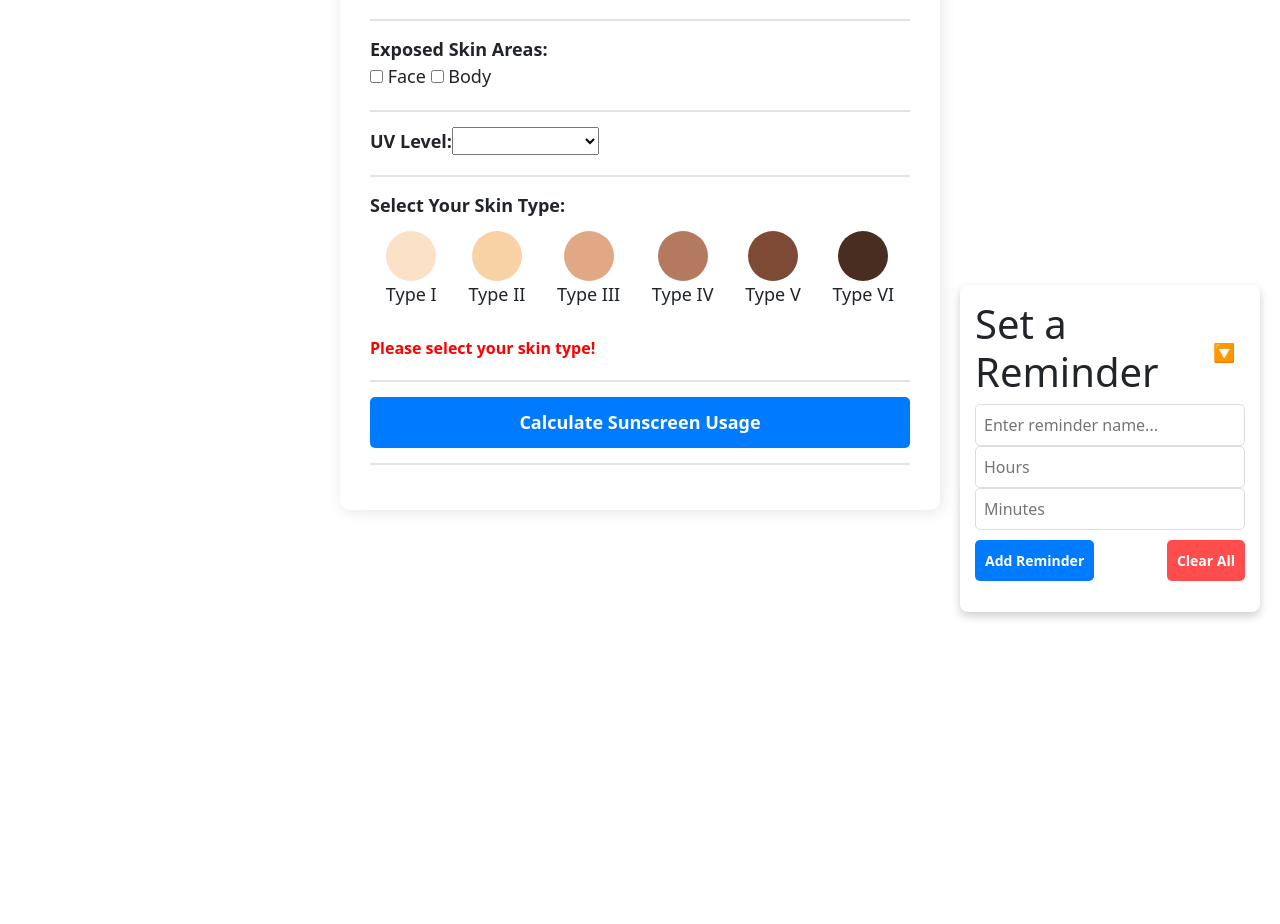
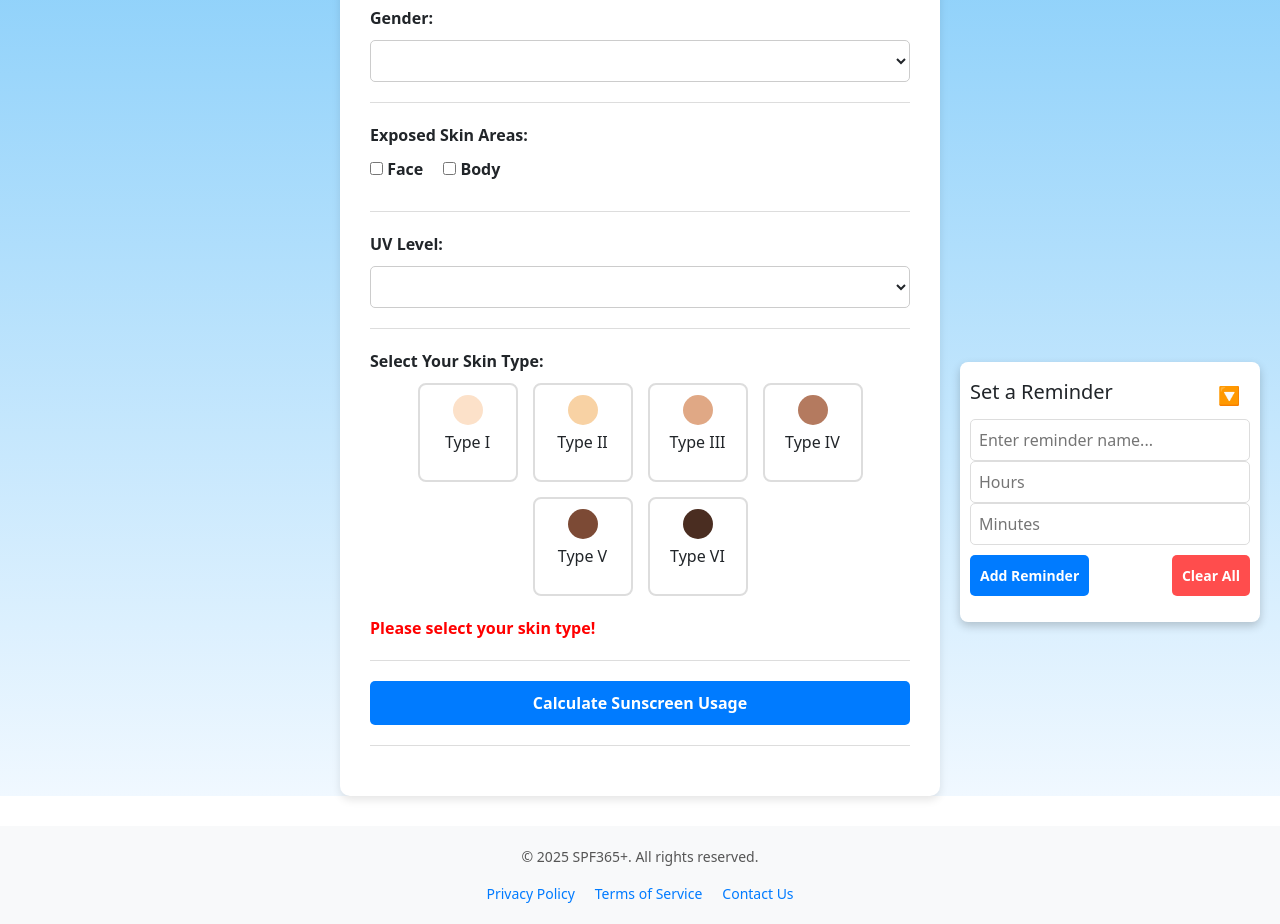
Before and after one commit to PankajShitole/onboarding_project_sun_protection, a Vue app in the folder frontend/sun_protection/: page /recommend in a window 1280 px wide. Shown: the part 168-1092 px from the top of the page. Before the commit the page ends 800 px from the top, so only its background shows below. Built offline with nearby package versions, Linux system fonts and the light colour scheme.

Commit message:
improve UI design

```diff
--- a/frontend/sun_protection/src/App.vue
+++ b/frontend/sun_protection/src/App.vue
@@ -13,6 +13,17 @@ import setReminder from './setReminder.vue';
       <router-view></router-view>
     </main>
       <setReminder/>
+
+    <footer class="footer">
+      <div class="footer-container">
+        <p>© {{ new Date().getFullYear() }} SPF365+. All rights reserved.</p>
+        <div class="footer-links">
+          <a href="#">Privacy Policy</a>
+          <a href="#">Terms of Service</a>
+          <a href="#">Contact Us</a>
+        </div>
+      </div>
+    </footer>
   </div>
 </template>
 
@@ -42,6 +53,35 @@ import setReminder from './setReminder.vue';
     place-items: flex-start;
     flex-wrap: wrap;
   }
+}
 
+.footer {
+  background-color: #f8f9fa;
+  padding: 20px 0;
+  text-align: center;
+  font-size: 14px;
+  color: #555;
+  margin-top: 30px;
 }
+
+.footer-container {
+  width: 90%;
+  max-width: 600px;
+  margin: 0 auto;
+}
+
+.footer-links {
+  margin-top: 10px;
+}
+
+.footer-links a {
+  color: #007bff;
+  text-decoration: none;
+  margin: 0 10px;
+}
+
+.footer-links a:hover {
+  text-decoration: underline;
+}
+
 </style>
--- a/frontend/sun_protection/src/setReminder.vue
+++ b/frontend/sun_protection/src/setReminder.vue
@@ -89,10 +89,10 @@ const toggleMinimize = () => {
 /* Keep the reminder box fixed in the bottom right corner */
 .reminder-widget {
   position: fixed;
-  bottom: 20px;
+  bottom: 10px;
   right: 20px;
   background-color: #fff;
-  padding: 15px;
+  padding: 10px;
   border-radius: 8px;
   box-shadow: 0 4px 10px rgba(0, 0, 0, 0.2);
   width: 300px;
@@ -104,7 +104,10 @@ const toggleMinimize = () => {
   display: flex;
   justify-content: space-between;
   align-items: center;
-  font-size: 18px;
+}
+
+h1{
+  font-size: 20px;
 }
 
 /* Minimize button */
--- a/frontend/sun_protection/src/views/Homeview.vue
+++ b/frontend/sun_protection/src/views/Homeview.vue
@@ -10,27 +10,22 @@
 
     <div class="container px-4 py-5" id="hanging-icons">
       <h2 class="pb-2 border-bottom">What We Offer</h2>
-      <div class="row g-4 py-5 row-cols-1 row-cols-lg-3">
-        <div class="col d-flex align-items-start">
-          <div>
+      <div class="row g-4 py-5 row-cols-1 row-cols-lg-3 align-items-stretch text-center">
+        <div class="col d-flex flex-column justify-content-center align-items-center">
           <h3 class="fs-2 text-body-emphasis">🌞 Live UV Index Tracking</h3>
           <p>With our UV Index Checker, you can quickly look up the current UV radiation levels based on location, helping you plan outdoor activities while minimizing UV risks.</p>
           <a @click="goToUVIndex" class="btn btn-primary">
             Try the UV checker
           </a>
         </div>
-        </div>
-        <div class="col d-flex align-items-start">
-          <div>
+        <div class="col d-flex flex-column justify-content-center align-items-center">
           <h3 class="fs-2 text-body-emphasis">📊 Understanding UV Impact</h3>
           <p>Our data visualization tool presents a clear relationship between UV exposure, historical skin cancer incidence, and mortality rates across different regions over time.</p>
           <a @click="goToDataVisualization" class="btn btn-primary">
             View the data
           </a>
         </div>
-        </div>
-        <div class="col d-flex align-items-start">
-          <div>
+        <div class="col d-flex flex-column justify-content-center align-items-center">
           <h3 class="fs-2 text-body-emphasis">🛡️ Personalized Sun Protection</h3>
           <p>Get tailored sun protection recommendations and notifications based on your skin type and UV intensity, helping you develop good habits and reduce skin damage risks.</p>
           <a @click="goToRecommendation" class="btn btn-primary">
@@ -39,7 +34,7 @@
         </div>
       </div>
     </div>
-    </div>
+
 
     <!-- Info Section -->
     <div class="container_info">
@@ -179,7 +174,7 @@ button:hover {
 }
 
 .info-content {
-  width: 80%;
+  width: 100%;
 }
 
 .info h2 {
--- a/frontend/sun_protection/src/views/RecommendView.vue
+++ b/frontend/sun_protection/src/views/RecommendView.vue
@@ -1,11 +1,13 @@
 <template>
+  <div class="bg">
     <div class="container">
-      <h1>Sunscreen Usage Calculator</h1>
+      <h1>🧴 Sunscreen Usage Calculator</h1>
+      <p class="subtitle">Get your personal sun protection suggestion here!</p>
 
       <!-- Gender Selection -->
       <div class="form-group">
         <label>Gender:</label>
-        <select v-model="gender">
+        <select v-model="gender" class="form-control">
           <option value="female">Female</option>
           <option value="male">Male</option>
         </select>
@@ -16,9 +18,9 @@
       <!-- Exposed Skin Area Selection -->
       <div class="form-group">
         <label>Exposed Skin Areas:</label>
-        <div>
-          <input type="checkbox" v-model="exposedAreas" value="face" /> Face
-          <input type="checkbox" v-model="exposedAreas" value="body" /> Body
+        <div class="checkbox-group">
+          <label><input type="checkbox" v-model="exposedAreas" value="face"/> Face</label>
+          <label><input type="checkbox" v-model="exposedAreas" value="body"/> Body</label>
         </div>
       </div>
 
@@ -27,7 +29,7 @@
       <!-- UV Level Selection -->
       <div class="form-group">
         <label>UV Level:</label>
-        <select v-model="uvLevel">
+        <select v-model="uvLevel" class="form-control">
           <option value="0-2">Low (0-2)</option>
           <option value="3-5">Moderate (3-5)</option>
           <option value="6-7">High (6-7)</option>
@@ -57,7 +59,7 @@
       <div class="divider"></div>
 
       <!-- Calculation Button -->
-      <button @click="calculateSunscreen">Calculate Sunscreen Usage</button>
+      <button class="btn-calculate" @click="calculateSunscreen">Calculate Sunscreen Usage</button>
 
       <div class="divider"></div>
 
@@ -69,12 +71,13 @@
 
         <div class="divider"></div>
 
-        <!-- <h2>Your Skin Category: {{ selectedCategory }}</h2> -->
         <h2>Sunscreen Recommendation</h2>
         <p>{{ result.advice }}</p>
       </div>
     </div>
+  </div>
 </template>
+
 
 <script>
   import { ref, computed } from "vue";
@@ -183,7 +186,11 @@
 </script>
 
 <style scoped>
-  body {
+.bg {
+  background: linear-gradient(to bottom, #87CEFA, #f0f8ff);
+}
+
+/*   body {
   background: linear-gradient(to bottom, #a8c0ff, #3f2b96);
   font-family: 'Arial', sans-serif;
   display: flex;
@@ -191,91 +198,107 @@
   align-items: center;
   height: 100vh;
   margin: 0;
-  }
-  /* Global styling */
+  } */
+
+/* Container */
 .container {
+  background: #fff;
+  padding: 30px;
+  border-radius: 10px;
+  box-shadow: 0 4px 8px rgba(0, 0, 0, 0.1);
+  width: 90%;
   max-width: 600px;
-    margin: auto;
-    padding: 30px;
-    text-align: left;
-    border-radius: 10px;
-    box-shadow: 2px 2px 15px rgba(0, 0, 0, 0.1);
+  text-align: center;
 }
 
-  h1 {
-    font-size: 24px;
-    font-weight: bold;
-    color: #333;
+.checkbox-group {
+  display: flex;
+  gap: 20px;
+  align-items: center;
+  margin-top: 10px;
 }
 
-  .form-group {
-    margin-bottom: 20px;
-    font-size: 18px;
+.form-control {
+  width: 100%;
+  padding: 8px;
+  border: 1px solid #ccc;
+  border-radius: 5px;
+  background-color: white;
+  cursor: pointer;
+  appearance: auto;
 }
 
-  label {
-    font-weight: bold;
+.skin-types {
+  display: flex;
+  gap: 15px;
+  justify-content: center;
+  flex-wrap: wrap;
+  padding-bottom: 10px;
 }
 
-  /* Divider (light gray line) */
-  .divider {
-    width: 100%;
-    height: 2px;
-    background: rgba(200, 200, 200, 0.5);
-    margin: 15px 0;
+/* Skin Box Styling */
+.skin-box {
+  display: flex;
+  flex-direction: column;
+  align-items: center;
+  padding: 10px;
+  border: 2px solid #ddd;
+  border-radius: 8px;
+  cursor: pointer;
+  width: 100px;
+  text-align: center;
+  flex-shrink: 0;
 }
 
-  /* Skin type selection */
-  .skin-types {
-    display: flex;
-    justify-content: space-around;
-    flex-wrap: wrap;
+.skin-box.selected {
+  border-color: #007bff;
 }
 
-  .skin-box {
-    cursor: pointer;
-    padding: 10px;
-    text-align: center;
-    border-radius: 10px;
-    transition: transform 0.2s ease-in-out;
-    border: 2px solid transparent;
+/* Skin Type Color Circle */
+.color-circle {
+  width: 30px;
+  height: 30px;
+  border-radius: 50%;
+  margin-bottom: 5px;
 }
 
-  .skin-box:hover {
-    transform: scale(1.1);
+/* Form Group Styling */
+.form-group {
+  text-align: left;
+  margin-bottom: 20px;
+}
+.form-group label {
+  font-weight: bold;
+  display: block;
+  margin-bottom: 10px;
 }
 
-  .selected {
-    border: 3px solid #007bff;
+/* Error Message */
+.warning {
+  color: red;
+  font-weight: bold;
+  margin-top: 10px;
 }
 
-  .color-circle {
-    width: 50px;
-    height: 50px;
-    border-radius: 50%;
-    margin: 0 auto;
+/* Button Styling */
+.btn-calculate {
+  background-color: #007bff;
+  color: white;
+  padding: 10px 15px;
+  border: none;
+  border-radius: 5px;
+  font-size: 16px;
+  cursor: pointer;
+  width: 100%;
 }
 
-  button {
-    width: 100%;
-    padding: 12px;
-    font-size: 18px;
-    background: #007bff;
-    color: white;
-    border: none;
-    border-radius: 5px;
-    cursor: pointer;
-    transition: background 0.3s;
+.btn-calculate:hover {
+  background-color: #0056b3;
 }
 
-  button:hover {
-    background: #0056b3;
-  }
-
-  /* Warning message */
-  .warning {
-    color: red;
-    font-size: 16px;
-    font-weight: bold;
+/* Divider */
+.divider {
+  border-top: 1px solid #ddd;
+  margin: 20px 0;
 }
 </style>
--- a/frontend/sun_protection/src/views/UVview.vue
+++ b/frontend/sun_protection/src/views/UVview.vue
@@ -2,12 +2,12 @@
   <div class="uv-container">
     <div class="header">
       <h1>🌞 UV Index Checker</h1>
-      <p>Enter a city name to check the current UV index</p>
+      <p>Enter any suburb name in Melbourne or Melbourne to check its current UV index</p>
     </div>
 
     <div class="search-box">
-      <input type="text" v-model="city" placeholder="Enter city name (e.g. Melbourne)" />
-      <button @click="fetchUVIndex">🔍 Search</button>
+      <input type="text" v-model="city" placeholder="Enter suburb name (e.g. Clayton)" />
+      <button @click="fetchUVIndex">🔍 Check</button>
     </div>
 
     <div v-if="loading" class="loading">Loading...</div>
@@ -70,7 +70,8 @@ const getUVColor = (uv) => {
 };
 
 const getUVMessage = (uv) => {
-  if (uv < 3) return '🌿 No risk. Enjoy your day!';
+  if (uv = 0) return '🌿 No risk. Enjoy your day!';
+  if (uv < 3) return '🌿 No risk. Enjoy the sun!';
   if (uv < 6) return '🧴 Moderate risk. Wear sunscreen!';
   if (uv < 8) return '🕶 High risk. Seek shade!';
   if (uv < 11) return '🔥 Very high risk. Avoid direct sun!';
```
Lines whose indentation alone changed are shown as unchanged.
